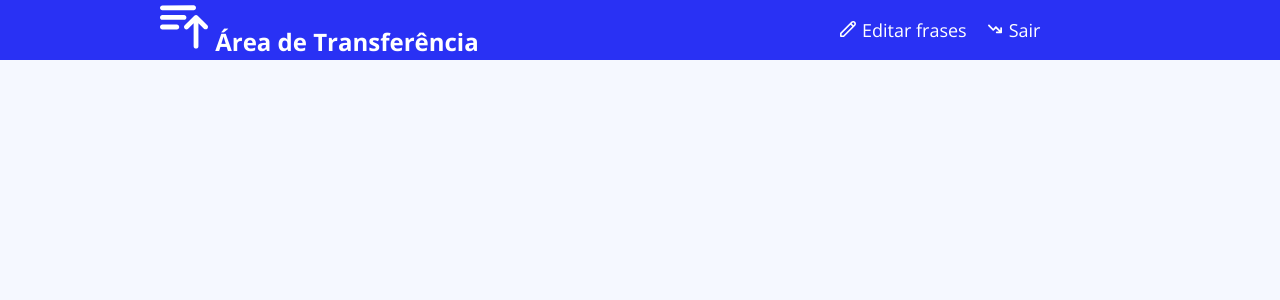
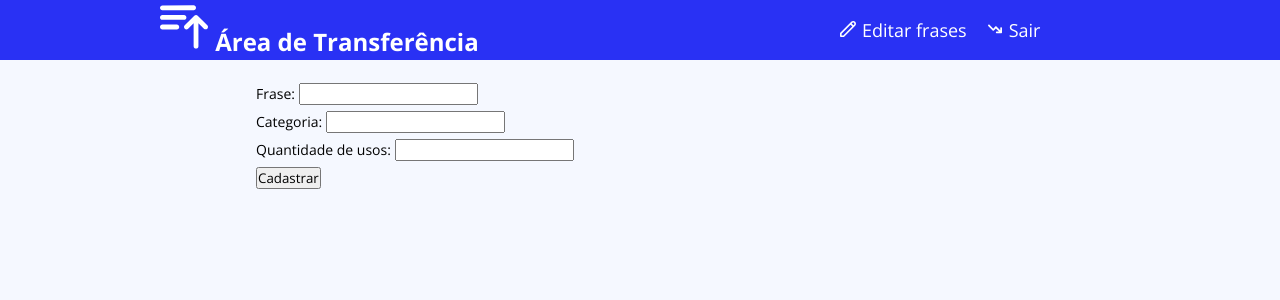
Before and after one commit to mauricioqvp/areaDeTransf, a React (Create React App) app: page /inputdata in a window 1280 px wide. Shown: the top 300 px of the page. Built offline with nearby package versions, Linux system fonts and the light colour scheme; the HTML template or start-up script is replaced by a standard one.

Commit message:
Cadastro de frases

```diff
--- /dev/null
+++ b/src/Pages/InputData/index.jsx
@@ -0,0 +1,60 @@
+import React, { useEffect, useState } from 'react';
+import firebase from '../../firebaseConnection';
+import './styles.css';
+
+function InputData() {
+
+    const [frase, setFrase] = useState('');
+    const [categoria, setCategoria] = useState('');
+    const [qtdUsos, setQtdUsos] = useState('');
+
+    const [preenchido, setPreenchido] = useState(false);
+
+    useEffect(() => {
+        if (preenchido) {
+            async function addReg() {
+                await firebase.firestore().collection('tb_frases')
+                    .add({
+                        qtdUsos: qtdUsos,
+                        frase: frase,
+                        categoria: categoria
+                    })
+                    .then(() => {
+                        console.log('cadastrou');
+                        setFrase('');
+                        setCategoria('');
+                        setQtdUsos('');
+                    })
+                    .catch(() => {
+                        console.log('Não cadastrou');
+                    })
+                }
+                addReg();
+            }
+            setPreenchido(false);
+    }, [preenchido])
+
+    function handleSubmit(e) {
+        e.preventDefault();
+        setPreenchido(true);
+        console.log(preenchido);
+    }
+
+    return (
+        <div className='container'>
+            <div className='painel'>
+                <form onSubmit={handleSubmit}>
+                    <label for="frase">Frase: </label>
+                    <input type="text" name="frase" value={frase} onChange={(e) => setFrase(e.target.value)} /><br />
+                    <label for="categoria">Categoria: </label>
+                    <input type="text" name="categoria" value={categoria} onChange={(e) => setCategoria(e.target.value)} /><br />
+                    <label for="categoria">Quantidade de usos: </label>
+                    <input type="text" name="qtdUsos" value={qtdUsos} onChange={(e) => setQtdUsos(e.target.value)} /><br />
+                    <button type="submit">Cadastrar</button>
+                </form>
+            </div>
+        </div>
+    );
+}
+
+export default InputData;
--- /dev/null
+++ b/src/Pages/InputData/styles.css
@@ -0,0 +1,11 @@
+.container{
+    display: flex;
+    flex-direction: column;
+    align-items: center;
+}
+
+.painel{
+    width: 60%;
+    margin-top: 20px;
+    line-height: 2em;
+}
--- a/src/Routes.js
+++ b/src/Routes.js
@@ -2,6 +2,7 @@ import React from 'react';
 import { BrowserRouter, Route, Routes} from 'react-router-dom';
 
 import Home from './Pages/Home';
+import InputData from './Pages/InputData';
 import Teste from './Pages/Teste/Teste';
 
 function Router(){
@@ -10,6 +11,7 @@ function Router(){
             <Routes>
                 <Route path="/" exact element={<Home />} />
                 <Route path="/teste" exact element={<Teste />} />
+                <Route path="/inputdata" exact element={<InputData />} />
             </Routes>
         </BrowserRouter>
     );
```
